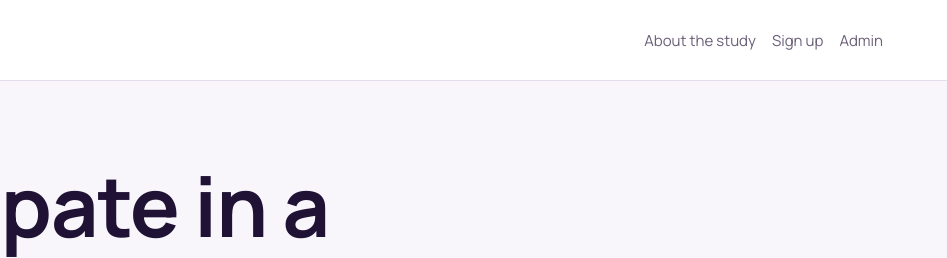
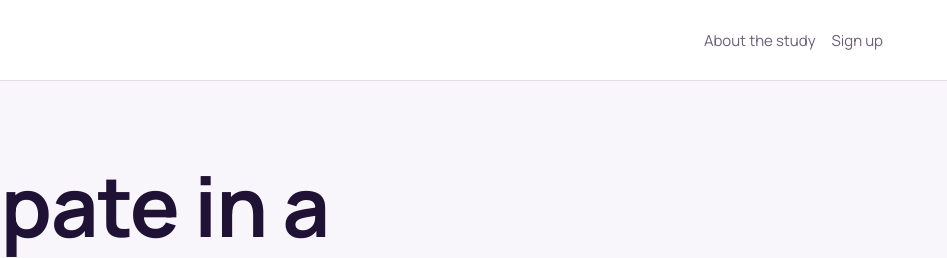
Before and after one commit to aayush-agrwl/sign-up-system, a website: page public/index.html in a window 1280 px wide. Shown: the top 258 px of the page, 333-1280 px from the left. Drawn offline with Linux system fonts and the light colour scheme.

Commit message:
Remove admin nav link from public home page

```diff
--- a/public/index.html
+++ b/public/index.html
@@ -27,7 +27,6 @@
       <nav aria-label="Main navigation">
         <a href="#study">About the study</a>
         <a href="#screening">Sign up</a>
-        <a href="/admin.html">Admin</a>
       </nav>
     </header>
 
```
